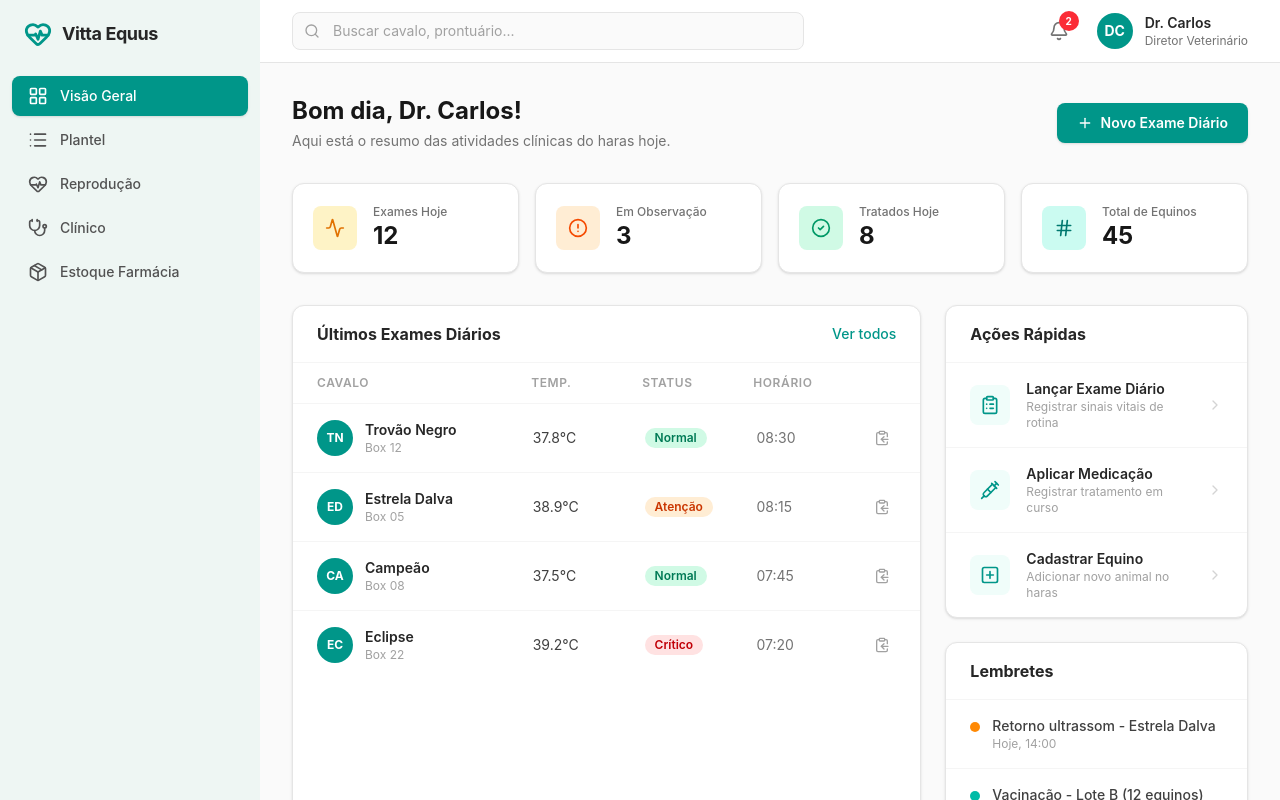
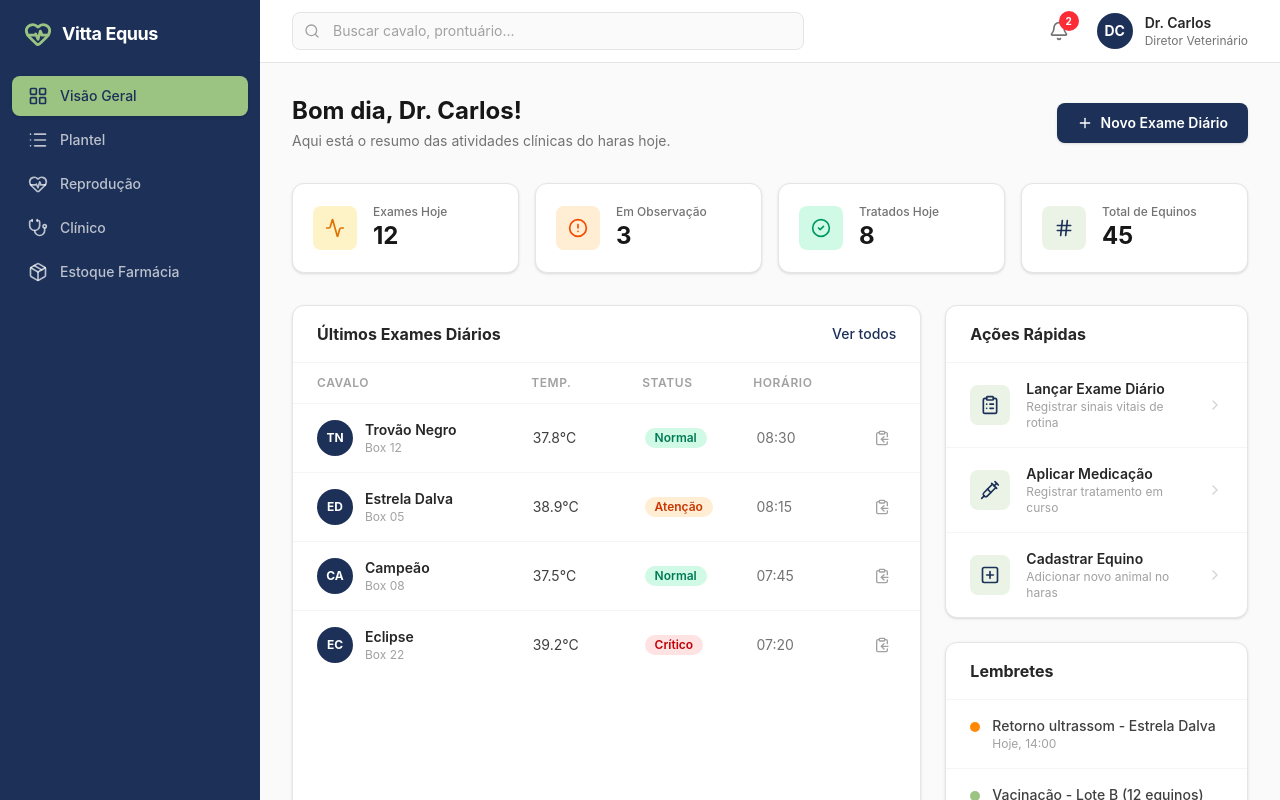
Before and after one commit to diogobrasil/vitta-equus-front, a React (Vite) app: page / in a window 1280 px wide. Built offline with nearby package versions, Linux system fonts and the light colour scheme.

Commit message:
refactor: change in the color palette

```diff
--- a/index.html
+++ b/index.html
@@ -1,5 +1,5 @@
 <!doctype html>
-<html lang="en">
+<html lang="pt-br">
   <head>
     <meta charset="UTF-8" />
     <link rel="icon" type="image/svg+xml" href="/vite.svg" />
--- a/src/components/Layout/MainLayout.tsx
+++ b/src/components/Layout/MainLayout.tsx
@@ -54,15 +54,15 @@ export default function MainLayout() {
             <aside
                 className={`
           fixed inset-y-0 left-0 z-40 flex w-sidebar flex-col
-          bg-[#eef6f3] transition-transform duration-200
+          bg-brand-blue transition-transform duration-200
           ${sidebarOpen ? "translate-x-0" : "-translate-x-full"}
           md:translate-x-0 md:static md:z-auto
         `}
             >
                 {/* Logo */}
                 <div className="flex items-center gap-2.5 px-6 py-5">
-                    <HeartPulse className="h-7 w-7 text-teal-600" strokeWidth={2.4} />
-                    <span className="text-lg font-bold tracking-tight text-neutral-800">
+                    <HeartPulse className="h-7 w-7 text-brand-green" strokeWidth={2.4} />
+                    <span className="text-lg font-bold tracking-tight text-white">
                         Vitta Equus
                     </span>
                 </div>
@@ -77,8 +77,8 @@ export default function MainLayout() {
                             onClick={() => setSidebarOpen(false)}
                             className={({ isActive }) =>
                                 `flex items-center gap-3 rounded-lg px-4 py-2.5 text-sm font-medium transition-colors ${isActive
-                                    ? "bg-teal-600 text-white shadow-sm"
-                                    : "text-neutral-600 hover:bg-teal-50 hover:text-teal-700"
+                                    ? "bg-brand-green text-brand-blue shadow-sm font-bold"
+                                    : "text-white/70 hover:bg-white/10 hover:text-white"
                                 }`
                             }
                         >
@@ -121,7 +121,7 @@ export default function MainLayout() {
                         <input
                             type="text"
                             placeholder="Buscar cavalo, prontuário..."
-                            className="w-full rounded-lg border border-neutral-200 bg-neutral-50 py-2 pl-10 pr-4 text-sm text-neutral-700 placeholder:text-neutral-400 outline-none transition focus:border-teal-500 focus:ring-2 focus:ring-teal-500/20"
+                            className="w-full rounded-lg border border-neutral-200 bg-neutral-50 py-2 pl-10 pr-4 text-sm text-neutral-700 placeholder:text-neutral-400 outline-none transition focus:border-brand-green focus:ring-2 focus:ring-brand-green/20"
                         />
                     </div>
 
@@ -139,7 +139,7 @@ export default function MainLayout() {
                         </button>
 
                         <div className="flex items-center gap-3">
-                            <div className="h-9 w-9 rounded-full bg-teal-600 flex items-center justify-center text-sm font-bold text-white select-none">
+                            <div className="h-9 w-9 rounded-full bg-brand-blue flex items-center justify-center text-sm font-bold text-white select-none">
                                 DC
                             </div>
                             <div className="hidden sm:block leading-tight">
--- a/src/index.css
+++ b/src/index.css
@@ -6,6 +6,9 @@
 
     --spacing-sidebar: 260px;
     --spacing-sidebar-collapsed: 80px;
+
+    --color-brand-blue: #1c3058;
+    --color-brand-green: #9bc483;
 }
 
 html,
--- a/src/pages/Dashboard.tsx
+++ b/src/pages/Dashboard.tsx
@@ -59,8 +59,8 @@ const STATS = [
     {
         label: "Total de Equinos",
         value: 45,
-        icon: <Hash className="h-5 w-5 text-teal-700" />,
-        bg: "bg-teal-100",
+        icon: <Hash className="h-5 w-5 text-brand-blue" />,
+        bg: "bg-brand-green/20",
     },
 ];
 
@@ -105,17 +105,17 @@ const EXAMS: Exam[] = [
 
 const QUICK_ACTIONS: QuickAction[] = [
     {
-        icon: <ClipboardList className="h-5 w-5 text-teal-600" />,
+        icon: <ClipboardList className="h-5 w-5 text-brand-blue" />,
         title: "Lançar Exame Diário",
         subtitle: "Registrar sinais vitais de rotina",
     },
     {
-        icon: <Syringe className="h-5 w-5 text-teal-600" />,
+        icon: <Syringe className="h-5 w-5 text-brand-blue" />,
         title: "Aplicar Medicação",
         subtitle: "Registrar tratamento em curso",
     },
     {
-        icon: <PlusSquare className="h-5 w-5 text-teal-600" />,
+        icon: <PlusSquare className="h-5 w-5 text-brand-blue" />,
         title: "Cadastrar Equino",
         subtitle: "Adicionar novo animal no haras",
     },
@@ -128,7 +128,7 @@ const REMINDERS: Reminder[] = [
         time: "Hoje, 14:00",
     },
     {
-        color: "bg-teal-500",
+        color: "bg-brand-green",
         text: "Vacinação - Lote B (12 equinos)",
         time: "Hoje, 16:30",
     },
@@ -164,7 +164,7 @@ export default function Dashboard() {
                 </div>
                 <button
                     type="button"
-                    className="inline-flex items-center gap-2 rounded-lg bg-teal-600 px-5 py-2.5 text-sm font-semibold text-white shadow-sm transition hover:bg-teal-700 active:scale-[0.98]"
+                    className="inline-flex items-center gap-2 rounded-lg bg-brand-blue px-5 py-2.5 text-sm font-semibold text-white shadow-sm transition hover:bg-brand-blue/90 active:scale-[0.98]"
                 >
                     <Plus className="h-4 w-4" />
                     Novo Exame Diário
@@ -201,7 +201,7 @@ export default function Dashboard() {
                         </h2>
                         <button
                             type="button"
-                            className="text-sm font-medium text-teal-600 hover:text-teal-700 transition-colors"
+                            className="text-sm font-medium text-brand-blue hover:text-brand-blue/80 transition-colors"
                         >
                             Ver todos
                         </button>
@@ -224,7 +224,7 @@ export default function Dashboard() {
                         >
                             {/* Cavalo */}
                             <div className="flex items-center gap-3">
-                                <div className="h-9 w-9 shrink-0 rounded-full bg-teal-600 flex items-center justify-center text-xs font-bold text-white select-none">
+                                <div className="h-9 w-9 shrink-0 rounded-full bg-brand-blue flex items-center justify-center text-xs font-bold text-white select-none">
                                     {e.avatar}
                                 </div>
                                 <div>
@@ -274,7 +274,7 @@ export default function Dashboard() {
                                     type="button"
                                     className="flex w-full items-center gap-4 px-6 py-4 text-left transition-colors hover:bg-neutral-50"
                                 >
-                                    <div className="flex h-10 w-10 shrink-0 items-center justify-center rounded-lg bg-teal-50">
+                                    <div className="flex h-10 w-10 shrink-0 items-center justify-center rounded-lg bg-brand-green/20">
                                         {a.icon}
                                     </div>
                                     <div className="flex-1 min-w-0">
--- a/src/pages/Plantel.tsx
+++ b/src/pages/Plantel.tsx
@@ -98,7 +98,7 @@ const STATUS_LABEL: Record<StatusAnimal, string> = {
 };
 
 const AVATAR_COLORS = [
-    "bg-teal-600",
+    "bg-brand-blue",
     "bg-amber-500",
     "bg-rose-500",
     "bg-indigo-500",
@@ -142,7 +142,7 @@ export default function Plantel() {
                 </div>
                 <button
                     type="button"
-                    className="inline-flex items-center gap-2 rounded-lg bg-teal-600 px-5 py-2.5 text-sm font-semibold text-white shadow-sm transition hover:bg-teal-700 active:scale-[0.98]"
+                    className="inline-flex items-center gap-2 rounded-lg bg-brand-blue px-5 py-2.5 text-sm font-semibold text-white shadow-sm transition hover:bg-brand-blue/90 active:scale-[0.98]"
                 >
                     <Plus className="h-4 w-4" />
                     Cadastrar Animal
@@ -159,7 +159,7 @@ export default function Plantel() {
                         value={busca}
                         onChange={(e) => setBusca(e.target.value)}
                         placeholder="Buscar por nome, chip ou SISBOV..."
-                        className="w-full rounded-lg border border-neutral-200 bg-neutral-50 py-2 pl-10 pr-4 text-sm text-neutral-700 placeholder:text-neutral-400 outline-none transition focus:border-teal-500 focus:ring-2 focus:ring-teal-500/20"
+                        className="w-full rounded-lg border border-neutral-200 bg-neutral-50 py-2 pl-10 pr-4 text-sm text-neutral-700 placeholder:text-neutral-400 outline-none transition focus:border-brand-green focus:ring-2 focus:ring-brand-green/20"
                     />
                 </div>
 
@@ -167,7 +167,7 @@ export default function Plantel() {
                 <select
                     value={filtroCategoria}
                     onChange={(e) => setFiltroCategoria(e.target.value)}
-                    className="rounded-lg border border-neutral-200 bg-neutral-50 px-4 py-2 text-sm text-neutral-700 outline-none transition focus:border-teal-500 focus:ring-2 focus:ring-teal-500/20"
+                    className="rounded-lg border border-neutral-200 bg-neutral-50 px-4 py-2 text-sm text-neutral-700 outline-none transition focus:border-brand-green focus:ring-2 focus:ring-brand-green/20"
                 >
                     <option>Todos</option>
                     <option>Garanhão</option>
@@ -180,7 +180,7 @@ export default function Plantel() {
                 <select
                     value={filtroStatus}
                     onChange={(e) => setFiltroStatus(e.target.value)}
-                    className="rounded-lg border border-neutral-200 bg-neutral-50 px-4 py-2 text-sm text-neutral-700 outline-none transition focus:border-teal-500 focus:ring-2 focus:ring-teal-500/20"
+                    className="rounded-lg border border-neutral-200 bg-neutral-50 px-4 py-2 text-sm text-neutral-700 outline-none transition focus:border-brand-green focus:ring-2 focus:ring-brand-green/20"
                 >
                     <option>Todos</option>
                     <option>Ativo</option>
@@ -263,7 +263,7 @@ export default function Plantel() {
                                             type="button"
                                             aria-label="Ver perfil"
                                             title="Ver Perfil"
-                                            className="rounded-lg p-2 text-neutral-400 transition-colors hover:bg-neutral-100 hover:text-teal-600"
+                                            className="rounded-lg p-2 text-neutral-400 transition-colors hover:bg-neutral-100 hover:text-brand-blue"
                                         >
                                             <Eye className="h-4 w-4" />
                                         </button>
@@ -271,7 +271,7 @@ export default function Plantel() {
                                             type="button"
                                             aria-label="Editar"
                                             title="Editar"
-                                            className="rounded-lg p-2 text-neutral-400 transition-colors hover:bg-neutral-100 hover:text-teal-600"
+                                            className="rounded-lg p-2 text-neutral-400 transition-colors hover:bg-neutral-100 hover:text-brand-blue"
                                         >
                                             <Edit className="h-4 w-4" />
                                         </button>
```
Also changed, not shown: src/pages/Login.tsx (+7 -7 lines).
